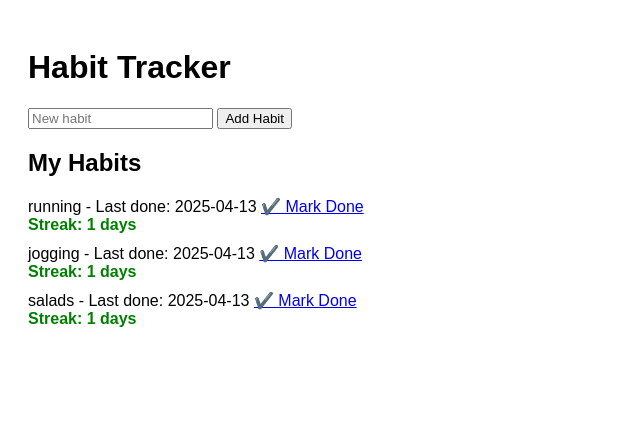
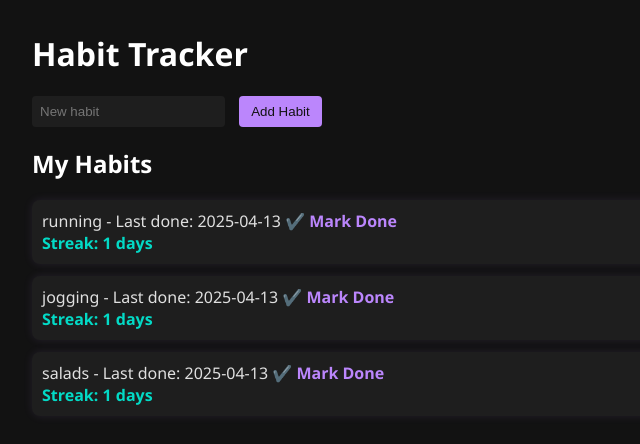
Before and after one commit to tubakhxn/habit-tracker-cli, a Flask app: page / in a window 1280 px wide. Shown: the top 444 px of the page, without its empty margins (0-640 px from the left). Run offline with Flask 3, Linux system fonts and the light colour scheme; data comes from the database, SQL or seed files in the repository.

Commit message:
Initial commit - Habit Tracker

```diff
--- a/static/styles.css
+++ b/static/styles.css
@@ -1,61 +1,57 @@
+/* Dark Theme Styles */
 body {
+    background-color: #121212;
+    color: #e0e0e0;
     font-family: 'Segoe UI', Tahoma, Geneva, Verdana, sans-serif;
-    padding: 40px;
-    background-color: #f7f8fa;
-    color: #333;
+    margin: 2rem;
 }
 
-h1 {
-    color: #2c3e50;
-    margin-bottom: 30px;
-}
-
-form {
-    margin-bottom: 30px;
+h1, h2 {
+    color: #ffffff;
 }
 
 input[type="text"] {
-    padding: 10px;
-    width: 250px;
-    border-radius: 8px;
-    border: 1px solid #ccc;
+    padding: 8px;
+    border: none;
+    border-radius: 4px;
+    background-color: #1e1e1e;
+    color: #ffffff;
     margin-right: 10px;
 }
 
-button {
-    padding: 10px 15px;
+button, input[type="submit"] {
+    background-color: #bb86fc;
+    color: #121212;
     border: none;
-    background-color: #2ecc71;
-    color: white;
-    border-radius: 8px;
+    padding: 8px 12px;
+    border-radius: 4px;
     cursor: pointer;
-    font-weight: bold;
+    transition: background-color 0.2s;
 }
 
-button:hover {
-    background-color: #27ae60;
+button:hover, input[type="submit"]:hover {
+    background-color: #985eff;
 }
 
-.habit {
-    padding: 15px;
-    background-color: white;
-    border-radius: 10px;
-    box-shadow: 0 0 5px rgba(0,0,0,0.1);
-    margin-bottom: 15px;
-}
-
-.habit a {
-    margin-left: 15px;
-    color: #3498db;
+a {
+    color: #bb86fc;
     text-decoration: none;
     font-weight: bold;
 }
 
-.habit a:hover {
+a:hover {
     text-decoration: underline;
 }
 
-.stats {
-    margin-top: 5px;
-    color: #16a085;
+.streak {
+    color: #03dac6;
+    font-weight: bold;
 }
+
+.habit-entry {
+    margin-bottom: 12px;
+    padding: 10px;
+    background-color: #1e1e1e;
+    border-radius: 8px;
+    box-shadow: 0 0 10px rgba(187, 134, 252, 0.1);
+}
--- a/templates/index.html
+++ b/templates/index.html
@@ -3,12 +3,7 @@
 <head>
     <meta charset="UTF-8">
     <title>Habit Tracker</title>
-    <style>
-        body { font-family: Arial, sans-serif; padding: 20px; }
-        form { margin-bottom: 20px; }
-        .habit { margin: 10px 0; }
-        .stats { color: green; font-weight: bold; }
-    </style>
+    <link rel="stylesheet" href="{{ url_for('static', filename='styles.css') }}">
 </head>
 <body>
     <h1>Habit Tracker</h1>
@@ -18,10 +13,10 @@
     </form>
     <h2>My Habits</h2>
     {% for habit in habits %}
-        <div class="habit">
+        <div class="habit-entry">
             {{ habit.name }} - Last done: {{ habit.last_done or 'Never' }}
             <a href="/done/{{ habit.name }}">✔️ Mark Done</a>
-            <div class="stats">Streak: {{ stats.get(habit.name, 0) }} days</div>
+            <div class="streak">Streak: {{ stats.get(habit.name, 0) }} days</div>
         </div>
     {% endfor %}
 </body>
```
